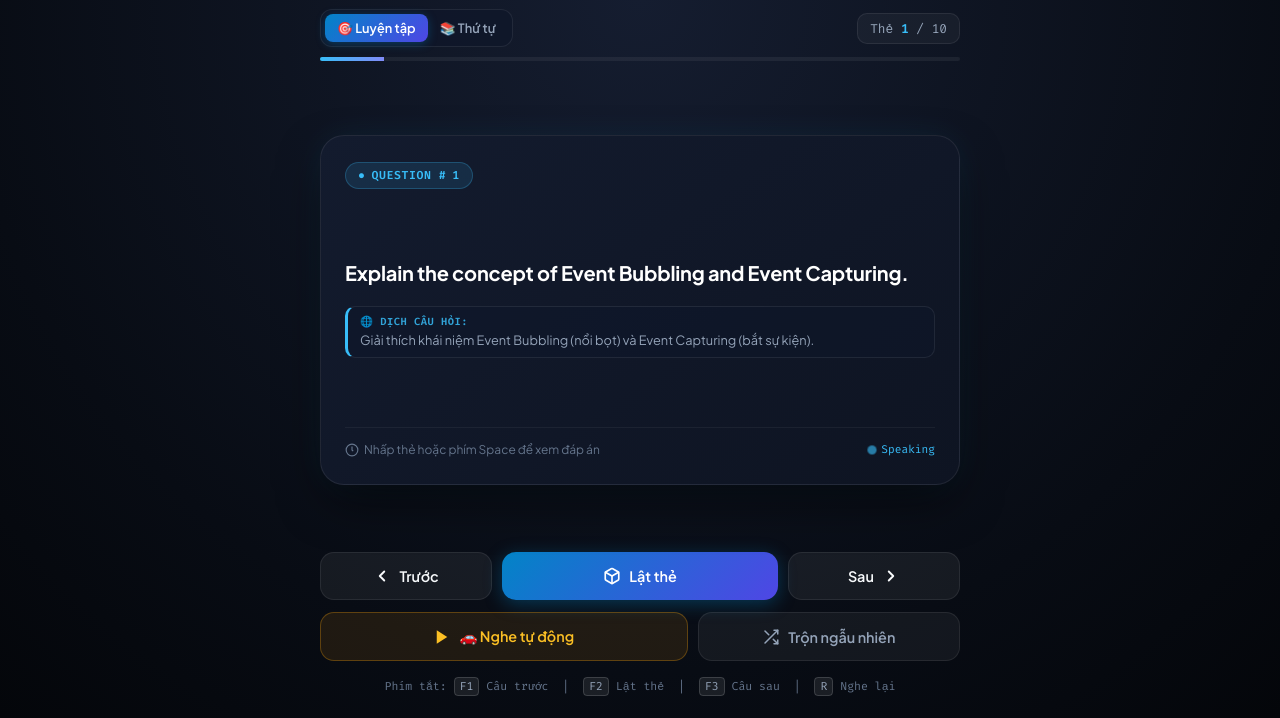
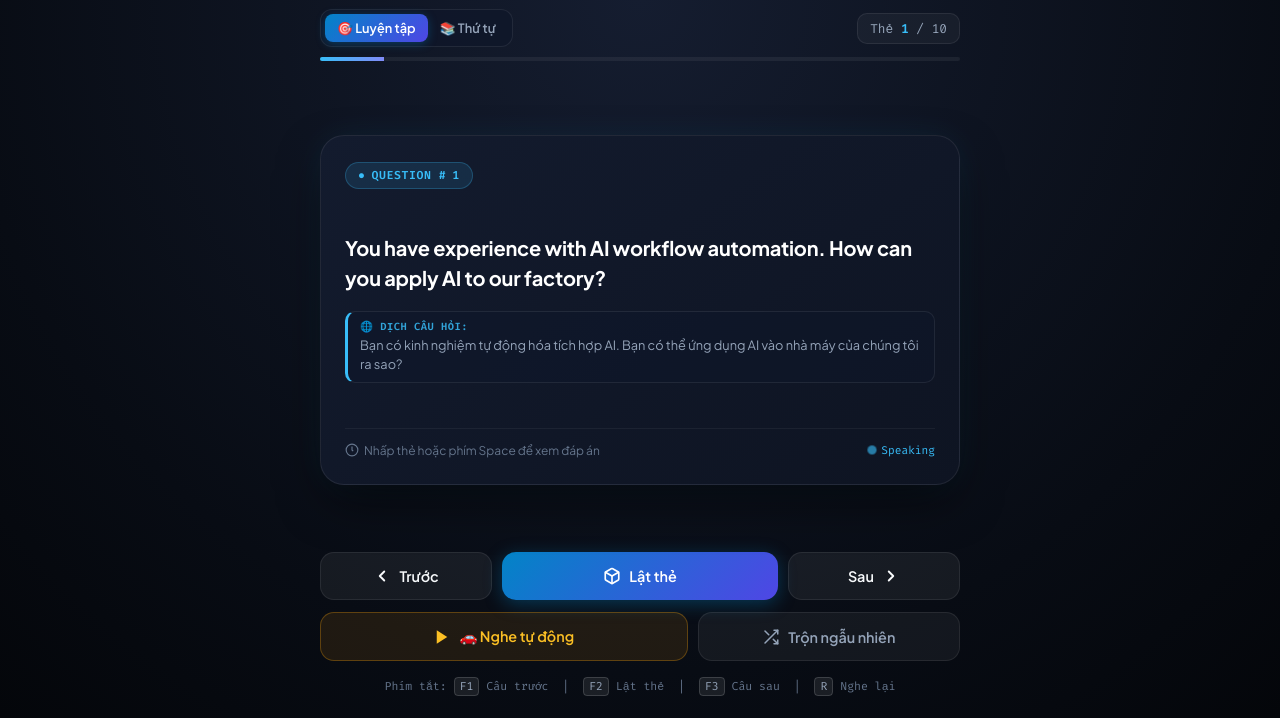
Before and after one commit to phannguyenthanh/traning-review, a plain HTML site: page index.html in a window 1280 px wide. Shown: the part 82-800 px from the top of the page. Drawn offline with Linux system fonts and the light colour scheme.

Commit message:
feat: replace with 10 factory MES/ERP interview questions with keyword-only answers and hints

```diff
--- a/index.html
+++ b/index.html
@@ -876,67 +876,77 @@
      * Built with Vanilla JavaScript
      */
 
-    // Dữ liệu dự phòng (Fallback) đầy đủ bản dịch khi mở offline trực tiếp file:// không có HTTP Server
+    // Dữ liệu dự phòng (Fallback) phỏng vấn Kỹ sư MES / Hệ thống công nghiệp
     const FALLBACK_QUESTIONS = [
       {
-        "q": "What is the Virtual DOM and how does React use it to optimize rendering?",
-        "q_vn": "Virtual DOM là gì và React sử dụng nó như thế nào để tối ưu hoá việc render?",
-        "a": "A lightweight JavaScript representation of the real DOM. React uses reconciliation and diffing algorithms to batch and update only modified nodes.",
-        "a_vn": "Bản sao JavaScript rút gọn của DOM thật. React dùng thuật toán reconciliation và diffing để gom nhóm và chỉ cập nhật những node bị thay đổi."
+        "q": "Can you introduce yourself and highlight your core technical skills?",
+        "q_vn": "Bạn có thể giới thiệu bản thân và nêu bật các kỹ năng kỹ thuật cốt lõi không?",
+        "a": "5 years experience. PHP, Nodejs, Docker. Optimize system.",
+        "a_vn": "5 năm kinh nghiệm. Thế mạnh PHP, NodeJS, Docker. Chuyên tối ưu hóa hệ thống.",
+        "hint": "5 năm kinh nghiệm. Thế mạnh PHP, NodeJS, Docker. Chuyên tối ưu hóa hệ thống."
       },
       {
-        "q": "Explain the difference between synchronous and asynchronous JavaScript.",
-        "q_vn": "Giải thích sự khác biệt giữa xử lý đồng bộ (synchronous) và bất đồng bộ (asynchronous) trong JavaScript.",
-        "a": "Synchronous code executes sequentially and blocks execution. Asynchronous code runs via the Event Loop (Promises, async/await, Web APIs) without blocking the main thread.",
-        "a_vn": "Mã đồng bộ chạy tuần tự từng dòng và chặn luồng thực thi. Mã bất đồng bộ chạy qua Event Loop (Promises, async/await, Web APIs) mà không làm tắc nghẽn luồng chính."
+        "q": "Why do you want to switch from web software to factory MES systems?",
+        "q_vn": "Tại sao bạn muốn chuyển từ phần mềm web sang làm hệ thống MES cho nhà máy?",
+        "a": "Love industrial automation. Fast real-time data. High business impact.",
+        "a_vn": "Đam mê tự động hóa công nghiệp. Xử lý dữ liệu thời gian thực. Tạo giá trị thực tế cao.",
+        "hint": "Đam mê tự động hóa công nghiệp. Xử lý dữ liệu thời gian thực. Tạo giá trị thực tế cao."
       },
       {
-        "q": "What is a Closure in JavaScript and what is a practical use case?",
-        "q_vn": "Closure trong JavaScript là gì và hãy nêu một trường hợp ứng dụng thực tế?",
-        "a": "A function bundled with references to its lexical scope. Used for data privacy, currying, memoization, and maintaining state in factory functions.",
-        "a_vn": "Một hàm đi kèm với tham chiếu đến phạm vi từ vựng (lexical scope) của nó. Dùng để tạo biến private, currying, memoization và lưu giữ trạng thái trong factory functions."
+        "q": "Factory systems generate huge amounts of data. How do you optimize MySQL and PostgreSQL?",
+        "q_vn": "Hệ thống nhà máy tạo ra lượng dữ liệu rất lớn. Bạn tối ưu hóa MySQL và PostgreSQL như thế nào?",
+        "a": "Index optimization. Partitioning tables. Fast query caching.",
+        "a_vn": "Đánh chỉ mục thông minh. Phân vùng bảng dữ liệu lớn. Tối ưu bộ nhớ đệm truy vấn.",
+        "hint": "Đánh chỉ mục thông minh. Phân vùng bảng dữ liệu lớn. Tối ưu bộ nhớ đệm truy vấn."
       },
       {
-        "q": "How does CSS Flexbox differ from CSS Grid?",
-        "q_vn": "CSS Flexbox khác biệt như thế nào so với CSS Grid?",
-        "a": "Flexbox is one-dimensional (content-first, rows OR columns). Grid is two-dimensional (layout-first, rows AND columns simultaneously).",
-        "a_vn": "Flexbox là một chiều (dựa theo nội dung, sắp xếp theo hàng HOẶC cột). Grid là hai chiều (dựa theo khung layout, điều khiển cả hàng VÀ cột cùng lúc)."
+        "q": "MES requires communicating with machines and sensors. How do you use C# and Python for this?",
+        "q_vn": "Hệ thống MES cần giao tiếp với máy móc và cảm biến. Bạn dùng C# và Python như thế nào?",
+        "a": "C-sharp for equipment communication. Python for data processing. RESTful APIs.",
+        "a_vn": "Dùng C# giao tiếp thiết bị phần cứng. Python xử lý dữ liệu. Kết nối qua RESTful API.",
+        "hint": "Dùng C# giao tiếp thiết bị phần cứng. Python xử lý dữ liệu. Kết nối qua RESTful API."
       },
       {
-        "q": "What is the purpose of the HTTP status code 401 vs 403?",
-        "q_vn": "Ý nghĩa và sự khác nhau giữa mã trạng thái HTTP 401 và 403 là gì?",
-        "a": "401 Unauthorized means unauthenticated (identity unknown). 403 Forbidden means authenticated but lacking permissions to access the resource.",
-        "a_vn": "401 Unauthorized nghĩa là chưa xác thực danh tính (chưa đăng nhập). 403 Forbidden nghĩa là đã xác thực nhưng không đủ quyền truy cập tài nguyên."
+        "q": "Factory lines cannot stop. How do you ensure high availability and prevent downtime?",
+        "q_vn": "Dây chuyền sản xuất không được phép dừng. Bạn làm thế nào để đảm bảo hệ thống hoạt động liên tục 24/7?",
+        "a": "Docker containerization. Error logging. Quick rollback backup.",
+        "a_vn": "Đóng gói Docker ổn định. Giám sát ghi log lỗi liên tục. Sao lưu và khôi phục sự cố tức thì.",
+        "hint": "Đóng gói Docker ổn định. Giám sát ghi log lỗi liên tục. Sao lưu và khôi phục sự cố tức thì."
       },
       {
-        "q": "What are Web Vitals and why are LCP, FID/INP, and CLS important?",
-        "q_vn": "Web Vitals là gì và tại sao các chỉ số LCP, FID/INP và CLS lại quan trọng?",
-        "a": "Google metrics for user experience. LCP measures loading speed, INP measures interactivity responsiveness, CLS measures visual stability.",
-        "a_vn": "Bộ chỉ số của Google đo lường trải nghiệm người dùng. LCP đo tốc độ tải trang, INP đo độ phản hồi tương tác, CLS đo độ ổn định thị giác (tránh giật cục layout)."
+        "q": "Operators need real-time production dashboards. How do you build them?",
+        "q_vn": "Người vận hành cần bảng điều khiển theo dõi sản xuất thời gian thực. Bạn xây dựng như thế nào?",
+        "a": "Nodejs WebSockets. Vuejs responsive UI. Instant live updates.",
+        "a_vn": "Dùng NodeJS WebSocket truyền dữ liệu tức thì. VueJS làm giao diện trực quan và cập nhật liên tục.",
+        "hint": "Dùng NodeJS WebSocket truyền dữ liệu tức thì. VueJS làm giao diện trực quan và cập nhật liên tục."
       },
       {
-        "q": "Explain the concept of Event Bubbling and Event Capturing.",
-        "q_vn": "Giải thích khái niệm Event Bubbling (nổi bọt) và Event Capturing (bắt sự kiện).",
-        "a": "Capturing travels down from Window to the target element. Bubbling travels up from target to Window. event.stopPropagation() halts traversal.",
-        "a_vn": "Capturing truyền sự kiện từ Window đi xuống element mục tiêu. Bubbling lan tỏa ngược từ element mục tiêu lên Window. event.stopPropagation() sẽ dừng việc lan tỏa."
+        "q": "You have experience with AI workflow automation. How can you apply AI to our factory?",
+        "q_vn": "Bạn có kinh nghiệm tự động hóa tích hợp AI. Bạn có thể ứng dụng AI vào nhà máy của chúng tôi ra sao?",
+        "a": "Predictive machine maintenance. Automated defect detection. Smart reports.",
+        "a_vn": "Dự đoán bảo trì máy móc trước khi hỏng. Tự động nhận diện lỗi sản phẩm. Báo cáo số liệu thông minh.",
+        "hint": "Dự đoán bảo trì máy móc trước khi hỏng. Tự động nhận diện lỗi sản phẩm. Báo cáo số liệu thông minh."
       },
       {
-        "q": "What is the difference between SQL and NoSQL databases?",
-        "q_vn": "Sự khác biệt giữa cơ sở dữ liệu SQL (quan hệ) và NoSQL (phi quan hệ) là gì?",
-        "a": "SQL databases are relational, structured with rigid schemas and ACID compliance. NoSQL databases are non-relational, schema-flexible, and horizontally scalable.",
-        "a_vn": "SQL là cơ sở dữ liệu có cấu trúc quan hệ, lược đồ chặt chẽ và tuân thủ ACID. NoSQL là phi quan hệ, cấu trúc linh hoạt và dễ dàng mở rộng theo chiều ngang."
+        "q": "How do you integrate our MES with existing ERP and warehouse systems?",
+        "q_vn": "Làm thế nào để bạn tích hợp hệ thống MES với phần mềm ERP và hệ thống kho hiện có?",
+        "a": "RESTful APIs. Message queue sync. Ensure data consistency.",
+        "a_vn": "Thiết kế RESTful API chuẩn. Dùng hàng đợi đồng bộ dữ liệu. Đảm bảo dữ liệu không bị sai lệch.",
+        "hint": "Thiết kế RESTful API chuẩn. Dùng hàng đợi đồng bộ dữ liệu. Đảm bảo dữ liệu không bị sai lệch."
       },
       {
-        "q": "What is Memoization and when should you use it in frontend apps?",
-        "q_vn": "Memoization là gì và khi nào nên áp dụng nó trong ứng dụng Frontend?",
-        "a": "Caching function results based on inputs. Useful for expensive calculations or preventing unnecessary re-renders in component trees.",
-        "a_vn": "Kỹ thuật lưu trữ tạm kết quả của hàm dựa trên tham số đầu vào. Hữu ích cho các phép tính toán tốn kém hoặc ngăn chặn component con bị re-render không cần thiết."
+        "q": "If production data is corrupted during a live shift, how do you handle it?",
+        "q_vn": "Nếu dữ liệu sản xuất bị lỗi trong ca làm việc trực tiếp, bạn xử lý như thế nào?",
+        "a": "Check server logs. Isolate faulty service. Restore database backup.",
+        "a_vn": "Kiểm tra log máy chủ ngay. Cô lập dịch vụ bị lỗi để xưởng chạy tiếp. Khôi phục dữ liệu từ bản sao lưu.",
+        "hint": "Kiểm tra log máy chủ ngay. Cô lập dịch vụ bị lỗi để xưởng chạy tiếp. Khôi phục dữ liệu từ bản sao lưu."
       },
       {
-        "q": "How does HTTPS secure communication between client and server?",
-        "q_vn": "Giao thức HTTPS bảo mật đường truyền giữa client và server như thế nào?",
-        "a": "Using TLS/SSL encryption with public-private key cryptography for handshake and symmetric keys for data transmission, ensuring privacy and integrity.",
-        "a_vn": "Sử dụng mã hóa TLS/SSL với khóa bất đối xứng (public/private key) cho bước bắt tay (handshake) và khóa đối xứng để truyền dữ liệu, đảm bảo tính riêng tư và toàn vẹn."
+        "q": "Manufacturing has specific workflows. Are you confident in learning factory operations quickly?",
+        "q_vn": "Sản xuất có quy trình đặc thù. Bạn có tự tin học nhanh nghiệp vụ nhà máy không?",
+        "a": "Fast learner. Strong system logic. Ready on shop floor.",
+        "a_vn": "Khả năng tự học nhanh. Tư duy logic hệ thống vững. Sẵn sàng xuống trực tiếp xưởng sản xuất để nắm bắt nghiệp vụ.",
+        "hint": "Khả năng tự học nhanh. Tư duy logic hệ thống vững. Sẵn sàng xuống trực tiếp xưởng sản xuất để nắm bắt nghiệp vụ."
       }
     ];
 
@@ -1260,9 +1270,9 @@
       questionTextEl.textContent = item.q;
       questionTranslationEl.textContent = item.q_vn || 'Chưa có bản dịch cho câu hỏi này';
 
-      // Hiển thị câu trả lời tiếng Anh và bản dịch tiếng Việt
+      // Hiển thị câu trả lời tiếng Anh và bản dịch/gợi ý tiếng Việt
       answerTextEl.textContent = item.a;
-      answerTranslationEl.textContent = item.a_vn || 'Chưa có giải nghĩa cho câu trả lời này';
+      answerTranslationEl.textContent = item.hint || item.a_vn || 'Chưa có gợi ý giải nghĩa cho câu trả lời này';
 
       // Update progress bar
       const progressPercent = ((currentIndex + 1) / activeDeck.length) * 100;
--- a/questions.json
+++ b/questions.json
@@ -1,62 +1,72 @@
 [
   {
-    "q": "What is the Virtual DOM and how does React use it to optimize rendering?",
-    "q_vn": "Virtual DOM là gì và React sử dụng nó như thế nào để tối ưu hoá việc render?",
-    "a": "A lightweight JavaScript representation of the real DOM. React uses reconciliation and diffing algorithms to batch and update only modified nodes.",
-    "a_vn": "Bản sao JavaScript rút gọn của DOM thật. React dùng thuật toán reconciliation và diffing để gom nhóm và chỉ cập nhật những node bị thay đổi."
+    "q": "Can you introduce yourself and highlight your core technical skills?",
+    "q_vn": "Bạn có thể giới thiệu bản thân và nêu bật các kỹ năng kỹ thuật cốt lõi không?",
+    "a": "5 years experience. PHP, Nodejs, Docker. Optimize system.",
+    "a_vn": "5 năm kinh nghiệm. Thế mạnh PHP, NodeJS, Docker. Chuyên tối ưu hóa hệ thống.",
+    "hint": "5 năm kinh nghiệm. Thế mạnh PHP, NodeJS, Docker. Chuyên tối ưu hóa hệ thống."
   },
   {
-    "q": "Explain the difference between synchronous and asynchronous JavaScript.",
-    "q_vn": "Giải thích sự khác biệt giữa xử lý đồng bộ (synchronous) và bất đồng bộ (asynchronous) trong JavaScript.",
-    "a": "Synchronous code executes sequentially and blocks execution. Asynchronous code runs via the Event Loop (Promises, async/await, Web APIs) without blocking the main thread.",
-    "a_vn": "Mã đồng bộ chạy tuần tự từng dòng và chặn luồng thực thi. Mã bất đồng bộ chạy qua Event Loop (Promises, async/await, Web APIs) mà không làm tắc nghẽn luồng chính."
+    "q": "Why do you want to switch from web software to factory MES systems?",
+    "q_vn": "Tại sao bạn muốn chuyển từ phần mềm web sang làm hệ thống MES cho nhà máy?",
+    "a": "Love industrial automation. Fast real-time data. High business impact.",
+    "a_vn": "Đam mê tự động hóa công nghiệp. Xử lý dữ liệu thời gian thực. Tạo giá trị thực tế cao.",
+    "hint": "Đam mê tự động hóa công nghiệp. Xử lý dữ liệu thời gian thực. Tạo giá trị thực tế cao."
   },
   {
-    "q": "What is a Closure in JavaScript and what is a practical use case?",
-    "q_vn": "Closure trong JavaScript là gì và hãy nêu một trường hợp ứng dụng thực tế?",
-    "a": "A function bundled with references to its lexical scope. Used for data privacy, currying, memoization, and maintaining state in factory functions.",
-    "a_vn": "Một hàm đi kèm với tham chiếu đến phạm vi từ vựng (lexical scope) của nó. Dùng để tạo biến private, currying, memoization và lưu giữ trạng thái trong factory functions."
+    "q": "Factory systems generate huge amounts of data. How do you optimize MySQL and PostgreSQL?",
+    "q_vn": "Hệ thống nhà máy tạo ra lượng dữ liệu rất lớn. Bạn tối ưu hóa MySQL và PostgreSQL như thế nào?",
+    "a": "Index optimization. Partitioning tables. Fast query caching.",
+    "a_vn": "Đánh chỉ mục thông minh. Phân vùng bảng dữ liệu lớn. Tối ưu bộ nhớ đệm truy vấn.",
+    "hint": "Đánh chỉ mục thông minh. Phân vùng bảng dữ liệu lớn. Tối ưu bộ nhớ đệm truy vấn."
   },
   {
-    "q": "How does CSS Flexbox differ from CSS Grid?",
-    "q_vn": "CSS Flexbox khác biệt như thế nào so với CSS Grid?",
-    "a": "Flexbox is one-dimensional (content-first, rows OR columns). Grid is two-dimensional (layout-first, rows AND columns simultaneously).",
-    "a_vn": "Flexbox là một chiều (dựa theo nội dung, sắp xếp theo hàng HOẶC cột). Grid là hai chiều (dựa theo khung layout, điều khiển cả hàng VÀ cột cùng lúc)."
+    "q": "MES requires communicating with machines and sensors. How do you use C# and Python for this?",
+    "q_vn": "Hệ thống MES cần giao tiếp với máy móc và cảm biến. Bạn dùng C# và Python như thế nào?",
+    "a": "C-sharp for equipment communication. Python for data processing. RESTful APIs.",
+    "a_vn": "Dùng C# giao tiếp thiết bị phần cứng. Python xử lý dữ liệu. Kết nối qua RESTful API.",
+    "hint": "Dùng C# giao tiếp thiết bị phần cứng. Python xử lý dữ liệu. Kết nối qua RESTful API."
   },
   {
-    "q": "What is the purpose of the HTTP status code 401 vs 403?",
-    "q_vn": "Ý nghĩa và sự khác nhau giữa mã trạng thái HTTP 401 và 403 là gì?",
-    "a": "401 Unauthorized means unauthenticated (identity unknown). 403 Forbidden means authenticated but lacking permissions to access the resource.",
-    "a_vn": "401 Unauthorized nghĩa là chưa xác thực danh tính (chưa đăng nhập). 403 Forbidden nghĩa là đã xác thực nhưng không đủ quyền truy cập tài nguyên."
+    "q": "Factory lines cannot stop. How do you ensure high availability and prevent downtime?",
+    "q_vn": "Dây chuyền sản xuất không được phép dừng. Bạn làm thế nào để đảm bảo hệ thống hoạt động liên tục 24/7?",
+    "a": "Docker containerization. Error logging. Quick rollback backup.",
+    "a_vn": "Đóng gói Docker ổn định. Giám sát ghi log lỗi liên tục. Sao lưu và khôi phục sự cố tức thì.",
+    "hint": "Đóng gói Docker ổn định. Giám sát ghi log lỗi liên tục. Sao lưu và khôi phục sự cố tức thì."
   },
   {
-    "q": "What are Web Vitals and why are LCP, FID/INP, and CLS important?",
-    "q_vn": "Web Vitals là gì và tại sao các chỉ số LCP, FID/INP và CLS lại quan trọng?",
-    "a": "Google metrics for user experience. LCP measures loading speed, INP measures interactivity responsiveness, CLS measures visual stability.",
-    "a_vn": "Bộ chỉ số của Google đo lường trải nghiệm người dùng. LCP đo tốc độ tải trang, INP đo độ phản hồi tương tác, CLS đo độ ổn định thị giác (tránh giật cục layout)."
+    "q": "Operators need real-time production dashboards. How do you build them?",
+    "q_vn": "Người vận hành cần bảng điều khiển theo dõi sản xuất thời gian thực. Bạn xây dựng như thế nào?",
+    "a": "Nodejs WebSockets. Vuejs responsive UI. Instant live updates.",
+    "a_vn": "Dùng NodeJS WebSocket truyền dữ liệu tức thì. VueJS làm giao diện trực quan và cập nhật liên tục.",
+    "hint": "Dùng NodeJS WebSocket truyền dữ liệu tức thì. VueJS làm giao diện trực quan và cập nhật liên tục."
   },
   {
-    "q": "Explain the concept of Event Bubbling and Event Capturing.",
-    "q_vn": "Giải thích khái niệm Event Bubbling (nổi bọt) và Event Capturing (bắt sự kiện).",
-    "a": "Capturing travels down from Window to the target element. Bubbling travels up from target to Window. event.stopPropagation() halts traversal.",
-    "a_vn": "Capturing truyền sự kiện từ Window đi xuống element mục tiêu. Bubbling lan tỏa ngược từ element mục tiêu lên Window. event.stopPropagation() sẽ dừng việc lan tỏa."
+    "q": "You have experience with AI workflow automation. How can you apply AI to our factory?",
+    "q_vn": "Bạn có kinh nghiệm tự động hóa tích hợp AI. Bạn có thể ứng dụng AI vào nhà máy của chúng tôi ra sao?",
+    "a": "Predictive machine maintenance. Automated defect detection. Smart reports.",
+    "a_vn": "Dự đoán bảo trì máy móc trước khi hỏng. Tự động nhận diện lỗi sản phẩm. Báo cáo số liệu thông minh.",
+    "hint": "Dự đoán bảo trì máy móc trước khi hỏng. Tự động nhận diện lỗi sản phẩm. Báo cáo số liệu thông minh."
   },
   {
-    "q": "What is the difference between SQL and NoSQL databases?",
-    "q_vn": "Sự khác biệt giữa cơ sở dữ liệu SQL (quan hệ) và NoSQL (phi quan hệ) là gì?",
-    "a": "SQL databases are relational, structured with rigid schemas and ACID compliance. NoSQL databases are non-relational, schema-flexible, and horizontally scalable.",
-    "a_vn": "SQL là cơ sở dữ liệu có cấu trúc quan hệ, lược đồ chặt chẽ và tuân thủ ACID. NoSQL là phi quan hệ, cấu trúc linh hoạt và dễ dàng mở rộng theo chiều ngang."
+    "q": "How do you integrate our MES with existing ERP and warehouse systems?",
+    "q_vn": "Làm thế nào để bạn tích hợp hệ thống MES với phần mềm ERP và hệ thống kho hiện có?",
+    "a": "RESTful APIs. Message queue sync. Ensure data consistency.",
+    "a_vn": "Thiết kế RESTful API chuẩn. Dùng hàng đợi đồng bộ dữ liệu. Đảm bảo dữ liệu không bị sai lệch.",
+    "hint": "Thiết kế RESTful API chuẩn. Dùng hàng đợi đồng bộ dữ liệu. Đảm bảo dữ liệu không bị sai lệch."
   },
   {
-    "q": "What is Memoization and when should you use it in frontend apps?",
-    "q_vn": "Memoization là gì và khi nào nên áp dụng nó trong ứng dụng Frontend?",
-    "a": "Caching function results based on inputs. Useful for expensive calculations or preventing unnecessary re-renders in component trees.",
-    "a_vn": "Kỹ thuật lưu trữ tạm kết quả của hàm dựa trên tham số đầu vào. Hữu ích cho các phép tính toán tốn kém hoặc ngăn chặn component con bị re-render không cần thiết."
+    "q": "If production data is corrupted during a live shift, how do you handle it?",
+    "q_vn": "Nếu dữ liệu sản xuất bị lỗi trong ca làm việc trực tiếp, bạn xử lý như thế nào?",
+    "a": "Check server logs. Isolate faulty service. Restore database backup.",
+    "a_vn": "Kiểm tra log máy chủ ngay. Cô lập dịch vụ bị lỗi để xưởng chạy tiếp. Khôi phục dữ liệu từ bản sao lưu.",
+    "hint": "Kiểm tra log máy chủ ngay. Cô lập dịch vụ bị lỗi để xưởng chạy tiếp. Khôi phục dữ liệu từ bản sao lưu."
   },
   {
-    "q": "How does HTTPS secure communication between client and server?",
-    "q_vn": "Giao thức HTTPS bảo mật đường truyền giữa client và server như thế nào?",
-    "a": "Using TLS/SSL encryption with public-private key cryptography for handshake and symmetric keys for data transmission, ensuring privacy and integrity.",
-    "a_vn": "Sử dụng mã hóa TLS/SSL với khóa bất đối xứng (public/private key) cho bước bắt tay (handshake) và khóa đối xứng để truyền dữ liệu, đảm bảo tính riêng tư và toàn vẹn."
+    "q": "Manufacturing has specific workflows. Are you confident in learning factory operations quickly?",
+    "q_vn": "Sản xuất có quy trình đặc thù. Bạn có tự tin học nhanh nghiệp vụ nhà máy không?",
+    "a": "Fast learner. Strong system logic. Ready on shop floor.",
+    "a_vn": "Khả năng tự học nhanh. Tư duy logic hệ thống vững. Sẵn sàng xuống trực tiếp xưởng sản xuất để nắm bắt nghiệp vụ.",
+    "hint": "Khả năng tự học nhanh. Tư duy logic hệ thống vững. Sẵn sàng xuống trực tiếp xưởng sản xuất để nắm bắt nghiệp vụ."
   }
 ]
```
